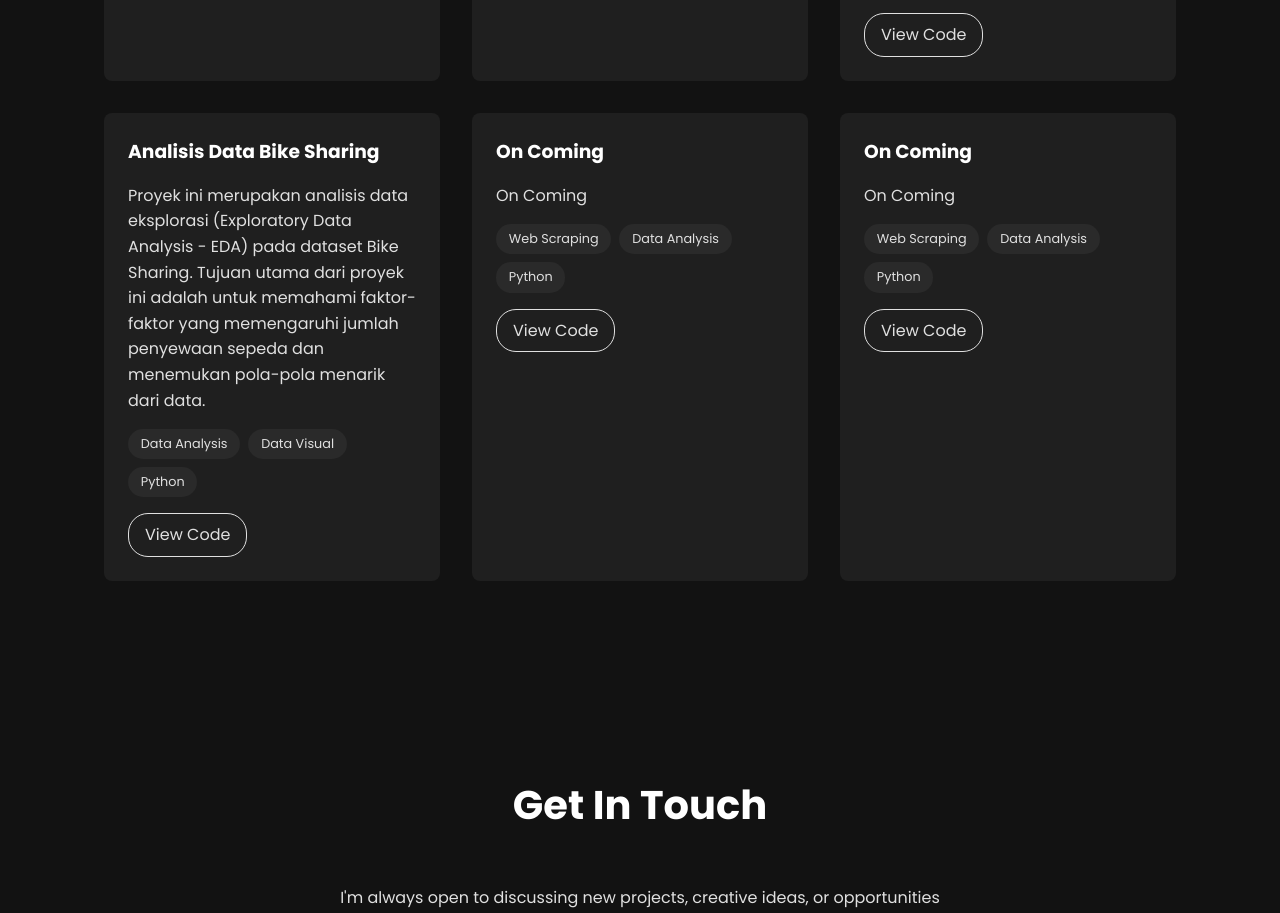
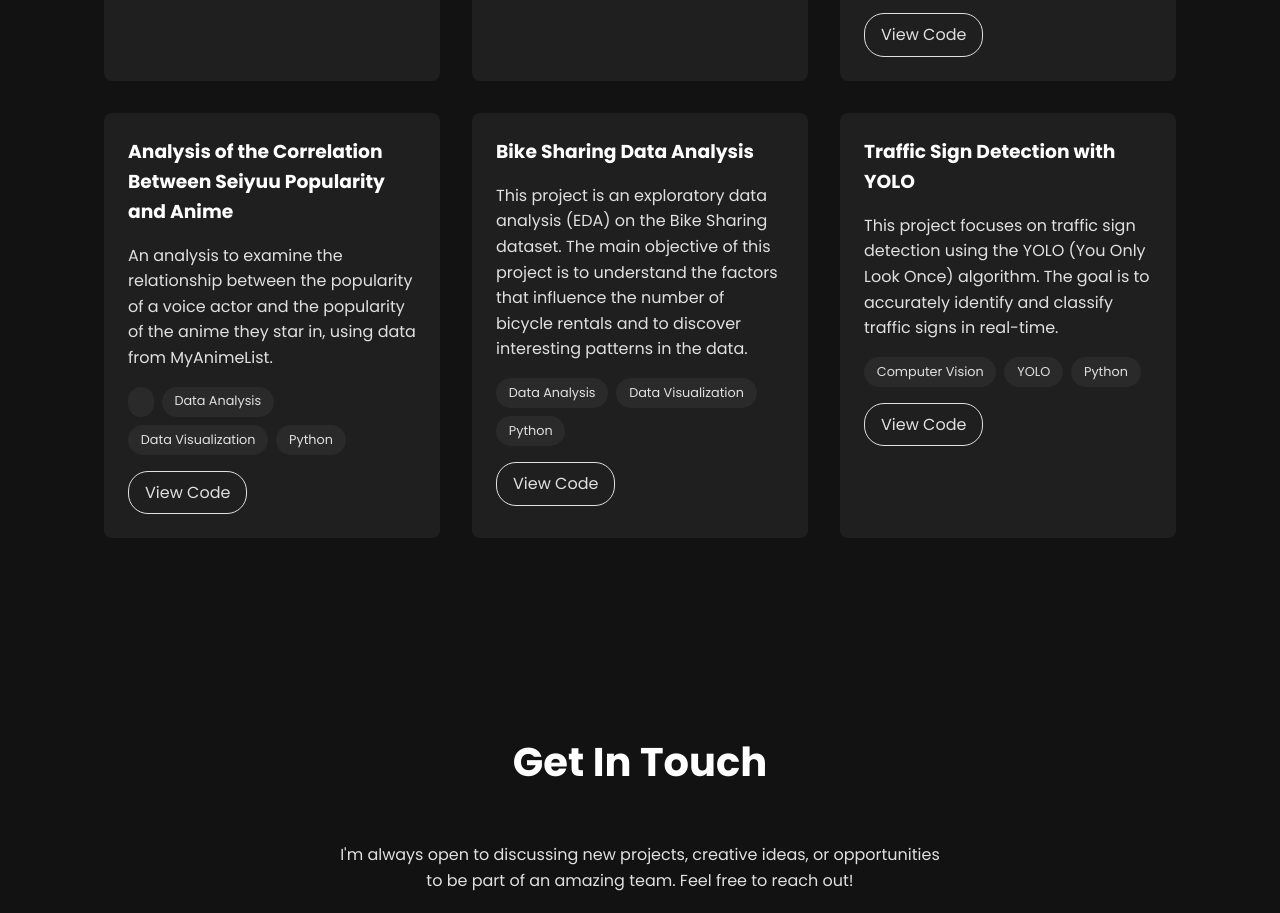
Before and after one commit to RaihanSabil/RaihanSabil.github.io, a plain HTML site: page index.html in a window 1280 px wide. Shown: the part 3653-4566 px from the top of the page. Drawn offline with Linux system fonts and the light colour scheme.

Commit message:
Update index.html

```diff
--- a/index.html
+++ b/index.html
@@ -145,11 +145,26 @@
                 </div>
                 <div class="project-card">
                     <div class="project-info">
-                        <h3>Analisis Data Bike Sharing</h3>
-                        <p>Proyek ini merupakan analisis data eksplorasi (Exploratory Data Analysis - EDA) pada dataset Bike Sharing. Tujuan utama dari proyek ini adalah untuk memahami faktor-faktor yang memengaruhi jumlah penyewaan sepeda dan menemukan pola-pola menarik dari data.</p>
+                        <h3>Analysis of the Correlation Between Seiyuu Popularity and Anime</h3>
+                        <p>An analysis to examine the relationship between the popularity of a voice actor and the popularity of the anime they star in, using data from MyAnimeList.</p>
+                         <div class="project-tags">
+                            <span></span>
+                            <span>Data Analysis</span>
+                            <span>Data Visualization</span>
+                            <span>Python</span>
+                        </div>
+                        <div class="project-links">
+                             <a href="https://github.com/RaihanSabil/Analisis-Korelasi-Popularitas-Seiyuu-dan-Anime" class="btn-secondary">View Code</a>
+                        </div>
+                    </div>
+                </div>
+                <div class="project-card">
+                    <div class="project-info">
+                        <h3>Bike Sharing Data Analysis</h3>
+                        <p>This project is an exploratory data analysis (EDA) on the Bike Sharing dataset. The main objective of this project is to understand the factors that influence the number of bicycle rentals and to discover interesting patterns in the data.</p>
                          <div class="project-tags">
                             <span>Data Analysis</span>
-                            <span>Data Visual</span>
+                            <span>Data Visualization</span>
                             <span>Python</span>
                         </div>
                         <div class="project-links">
@@ -159,29 +174,15 @@
                 </div>
                 <div class="project-card">
                     <div class="project-info">
-                        <h3>On Coming</h3>
-                        <p>On Coming</p>
+                        <h3>Traffic Sign Detection with YOLO</h3>
+                        <p>This project focuses on traffic sign detection using the YOLO (You Only Look Once) algorithm. The goal is to accurately identify and classify traffic signs in real-time.</p>
                          <div class="project-tags">
-                            <span>Web Scraping</span>
-                            <span>Data Analysis</span>
+                            <span>Computer Vision</span>
+                            <span>YOLO</span>
                             <span>Python</span>
                         </div>
                         <div class="project-links">
-                             <a href="#" class="btn-secondary">View Code</a>
-                        </div>
-                    </div>
-                </div>
-                <div class="project-card">
-                    <div class="project-info">
-                        <h3>On Coming</h3>
-                        <p>On Coming</p>
-                         <div class="project-tags">
-                            <span>Web Scraping</span>
-                            <span>Data Analysis</span>
-                            <span>Python</span>
-                        </div>
-                        <div class="project-links">
-                             <a href="#" class="btn-secondary">View Code</a>
+                             <a href="https://github.com/RaihanSabil/Deteksi-Rambu-Lalu-Lintas-Dengan-YOLO" class="btn-secondary">View Code</a>
                         </div>
                     </div>
                 </div>
```
